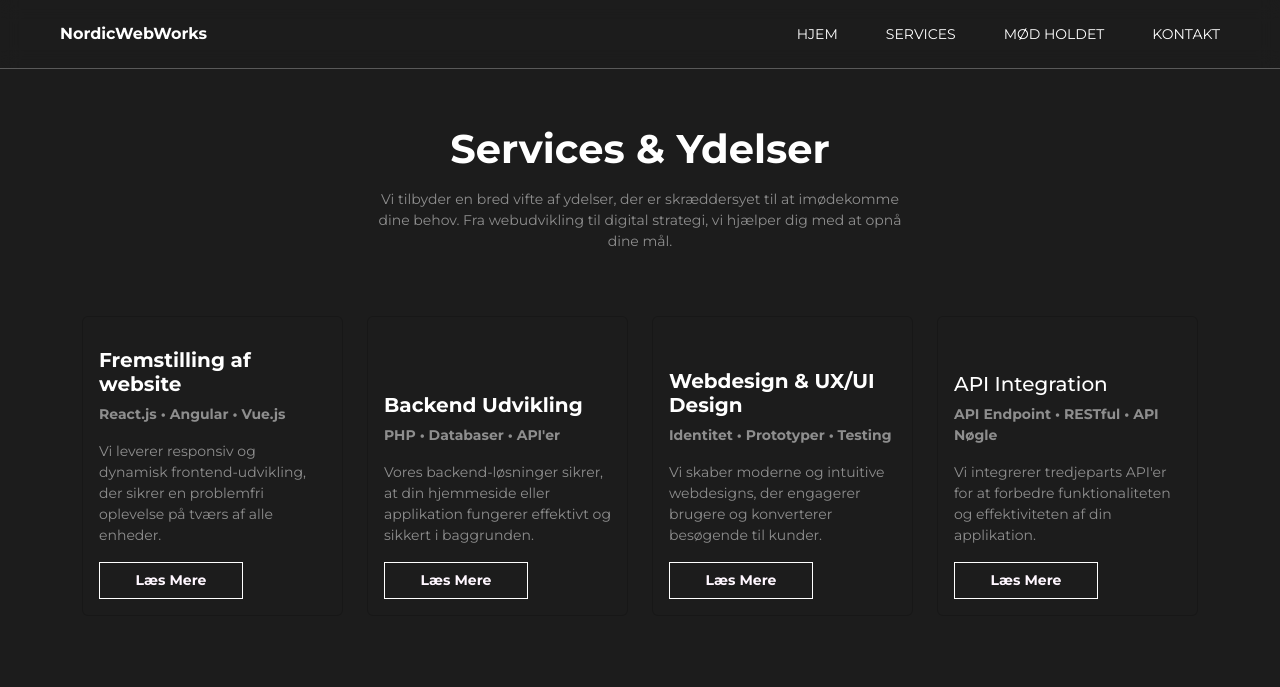
After one commit to Arnsdorf/NordicWebWorks, a PHP site: page /services.php in a window 1280 px wide. The commit adds this page. Shown: the top 687 px of the page. Run offline with PHP 8.4, Linux system fonts and the light colour scheme; some libraries are stand-ins or nearby versions.

Commit message:
services 1.0

```diff
--- a/css/styles.scss
+++ b/css/styles.scss
@@ -117,7 +117,7 @@ body{
 }
 .social{
 	color: #ffffff;
-	z-index: 2;
+	z-index: 1000;
 }
 .social:hover{
 	transition: 100ms;
@@ -197,17 +197,28 @@ body{
 	height: 4rem;
 	width: 4rem;
 	border: #683690 solid 2px;
+	pointer-events: none;
 }
 .box-b{
 	height: 5rem;
 	width: 5rem;
 	border: #683690 solid 2px;
+	pointer-events: none;
 }
 .box-front{
 	height: 15rem;
 	width: 15rem;
 	border: #683690 solid 2px;
 }
+
+.box-s,
+.box-b {
+	position: absolute;
+	pointer-events: none;
+	bottom: 20px;
+}
+
+
 .net-grid{
 	background-image: linear-gradient(to right, #80808012 1px, transparent 1px),
 	linear-gradient(to bottom, #80808012 1px, transparent 1px);
@@ -283,7 +294,15 @@ body{
 }
 
 .text-purple{
-    color: #9D2B69;
+    color: #f1108e;
+}
+
+.text-red{
+	color: #c10014;
+}
+
+.text-green{
+	color: #48c500;
 }
 
 .navbar-toggler {
@@ -439,3 +458,14 @@ body{
 	bottom: 0; /* Flyt overlayen op til at dække hele boksen */
 	opacity: 1;
 }
+
+.card {
+	min-height: 300px;
+	max-width: 300px;
+	transition: transform 0.3s ease, box-shadow 0.3s ease;
+}
+
+.card:hover {
+	transform: translateY(-10px) scale(1.05); /* Hopper lidt op og udvider sig */
+	box-shadow: 0 8px 16px rgba(96, 96, 96, 0.25); /* Tilføjer en let skygge for dybde */
+}
--- /dev/null
+++ b/services.php
@@ -0,0 +1,102 @@
+<?php include "includes/header.php" ?>
+
+    <section class="pt-5 mt-2">
+        <div class="container">
+            <div class="row d-flex justify-content-center">
+                <div class="col-md-10 col-lg-6 text-center">
+                    <h1 class="text-white display-6 fw-bold">Services & Ydelser</h1>
+                    <p class="text-white-50 small mt-3">
+                        Vi tilbyder en bred vifte af ydelser, der er skræddersyet
+                        til at imødekomme dine behov. Fra webudvikling til digital strategi,
+                        vi hjælper dig med at opnå dine mål.
+                    </p>
+                </div>
+            </div>
+        </div>
+    </section>
+
+    <section class="services-cards py-md-5">
+        <div class="container">
+            <div class="row">
+                <!-- Card 1 -->
+                <div class="col-md-6 col-lg-3 mb-4">
+                    <div class="card bg-cases h-100">
+
+                        <div class="card-body text-white d-flex justify-content-end flex-column">
+                            <h5 class="card-title fw-bold">Fremstilling af website</h5>
+                            <p class="card-text fw-bold small text-white-50">
+                                React.js • Angular • Vue.js
+                            </p>
+                            <p class="card-text text-white-50 small">
+                                Vi leverer responsiv og dynamisk
+                                frontend-udvikling, der sikrer en problemfri oplevelse på tværs af alle enheder.
+                            </p>
+                            <div class="btn-f bg-transparent d-inline-flex border-white fw-bold justify-content-center align-items-center text-center">
+                                <span class="small">Læs Mere</span>
+                            </div>
+                        </div>
+                    </div>
+                </div>
+
+                <!-- Card 2 -->
+                <div class="col-md-6 col-lg-3 mb-4">
+                    <div class="card bg-cases h-100">
+
+                        <div class="card-body text-white d-flex justify-content-end flex-column">
+                            <h5 class="card-title fw-bold">Backend Udvikling</h5>
+                            <p class="card-text fw-bold small text-white-50">
+                                PHP • Databaser • API'er
+                            </p>
+                            <p class="card-text small text-white-50">Vores backend-løsninger sikrer, at din hjemmeside eller
+                                applikation fungerer effektivt og sikkert i baggrunden.
+                            </p>
+
+                            <div class="btn-f bg-transparent d-inline-flex border-white fw-bold justify-content-center align-items-center text-center">
+                                <span class="small">Læs Mere</span>
+                            </div>
+                        </div>
+                    </div>
+                </div>
+
+                <!-- Card 3 -->
+                <div class="col-md-6 col-lg-3 mb-4">
+                    <div class="card bg-cases h-100">
+
+                        <div class="card-body text-white d-flex justify-content-end flex-column">
+                            <h5 class="card-title fw-bold">Webdesign & UX/UI Design</h5>
+                            <p class="card-text fw-bold small text-white-50">
+                                Identitet • Prototyper • Testing
+                            </p>
+                            <p class="card-text text-white-50 small">Vi skaber moderne og intuitive webdesigns,
+                                der engagerer brugere og konverterer besøgende til kunder.</p>
+                            <div class="btn-f bg-transparent d-inline-flex border-white fw-bold justify-content-center align-items-center text-center">
+                                <span class="small">Læs Mere</span>
+                            </div>
+                        </div>
+                    </div>
+                </div>
+
+                <!-- Card 4 -->
+                <div class="col-md-6 col-lg-3 mb-4">
+                    <div class="card bg-cases h-100">
+
+                        <div class="card-body text-white d-flex justify-content-end flex-column">
+                            <h5 class="card-title"> API Integration</h5>
+                            <p class="card-text fw-bold small text-white-50">
+                                API Endpoint • RESTful • API Nøgle
+                            </p>
+                            <p class="card-text text-white-50 small">Vi integrerer tredjeparts API'er for at
+                                forbedre funktionaliteten og effektiviteten af din applikation.</p>
+                            <div class="btn-f bg-transparent d-inline-flex border-white fw-bold justify-content-center align-items-center text-center">
+                                <span class="small">Læs Mere</span>
+                            </div>
+                        </div>
+                    </div>
+                </div>
+            </div>
+        </div>
+    </section>
+
+
+
+<?php include "includes/footer.php" ?>
```
Also changed, not shown: index.php (+18 -13 lines), meettheteam.php (+28 -7 lines), css/styles.css, 1 other file.
